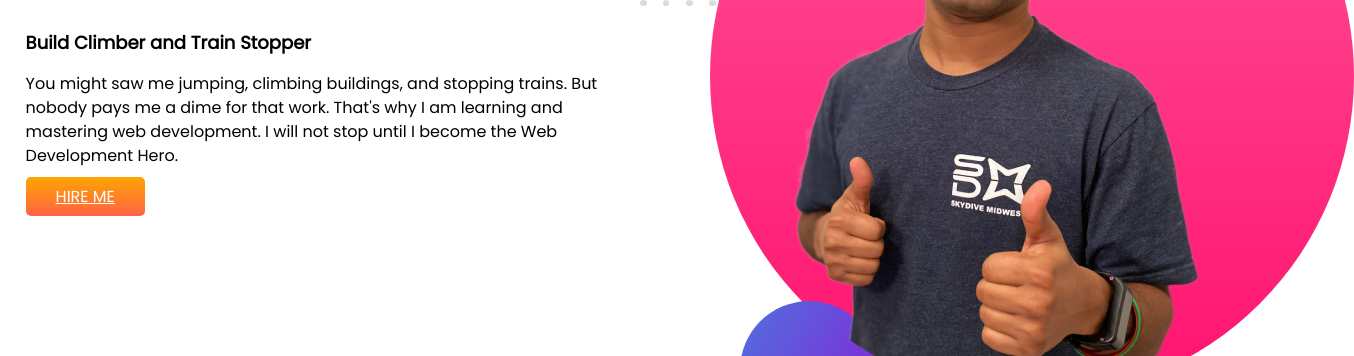
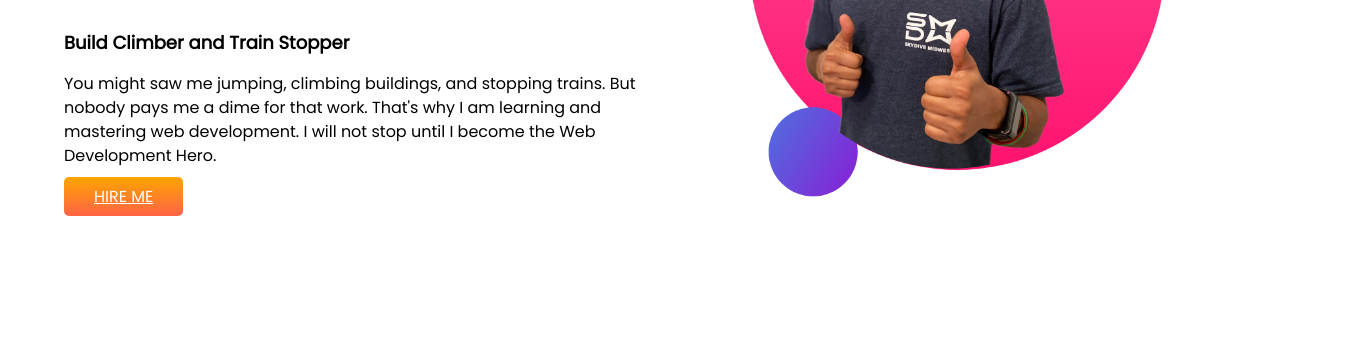
Before and after one commit to Sreedhar-roy/Developer-portfolio-website, a plain HTML site: page index.html in a window 1280 px wide. Shown: the part 246-602 px from the top of the page, 1354 px wide, since content can reach past the window. Drawn offline with Linux system fonts and the light colour scheme.

Commit message:
last commit

```diff
--- a/style.css
+++ b/style.css
@@ -18,7 +18,10 @@ p{
 }
 .half-box{
     width: 50%;
-    padding-left: 2%;
+    padding-left: 5%;
+}
+.half-box img{
+    width:80%;
 }
 .title-color{
     color:orange;
```
